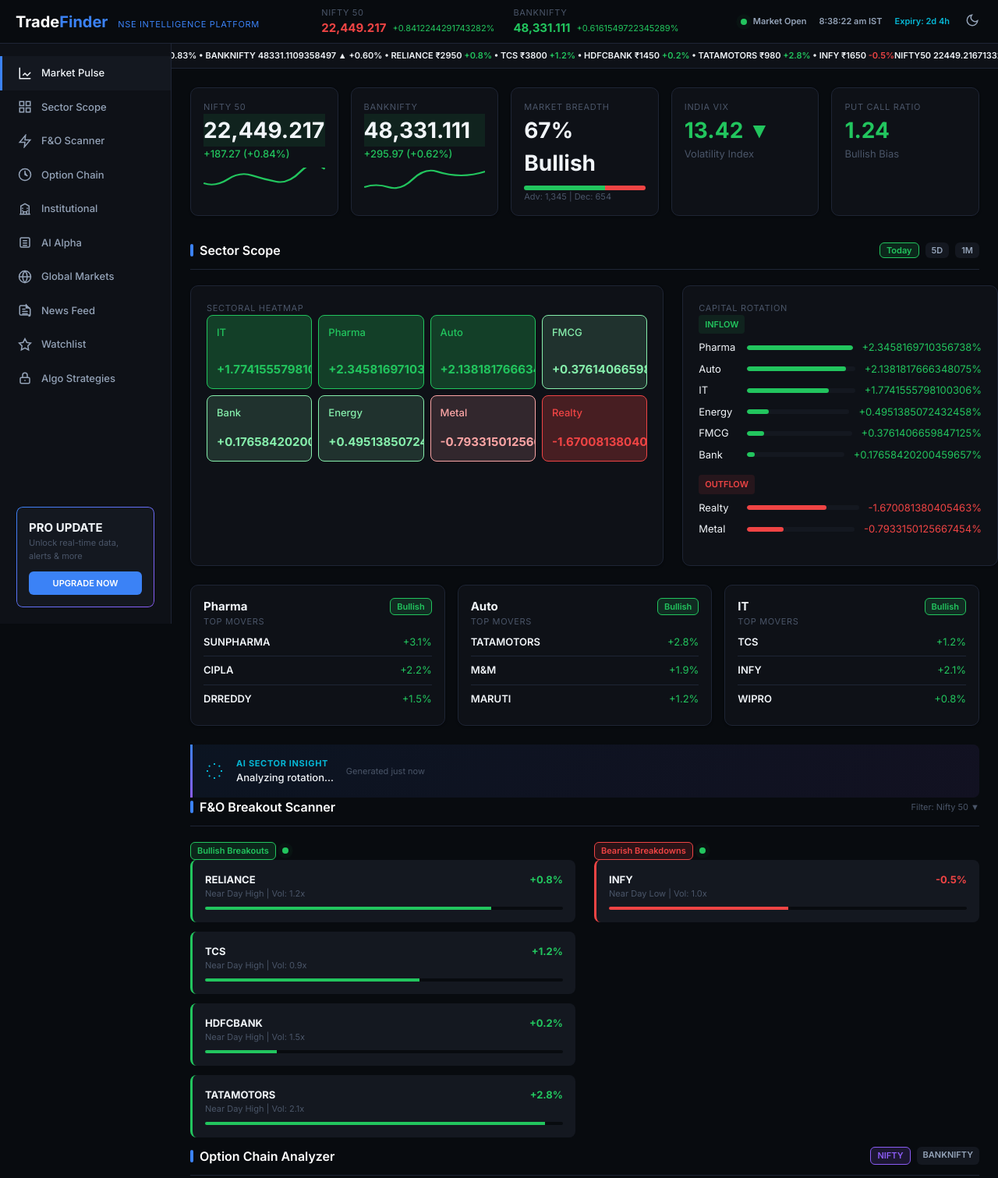
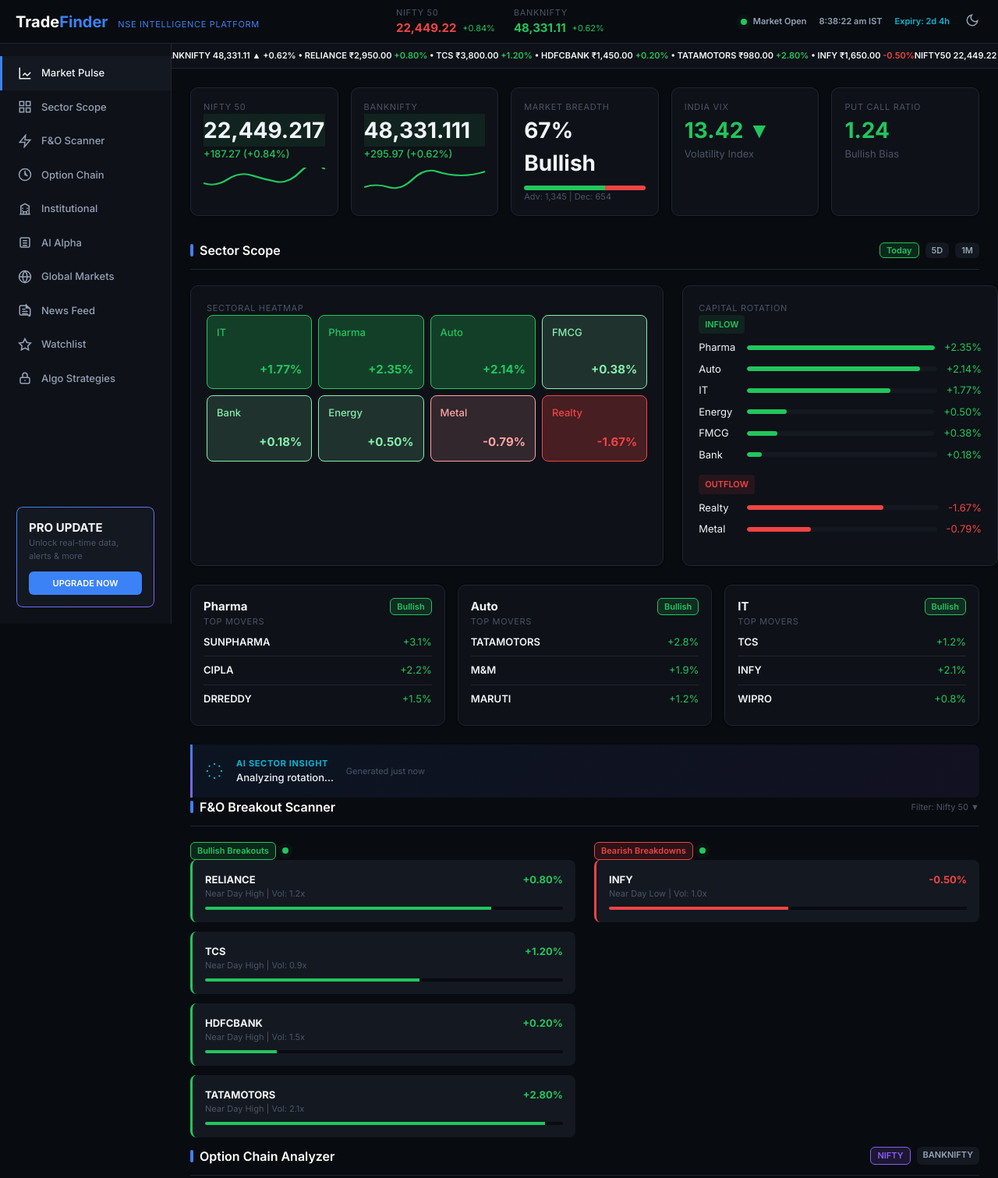
Before and after one commit to DipzSpell/dipzspell.github.io, a website: page index.html in a window 1280 px wide. Shown: the top 1511 px of the page at 78% size. Drawn offline with Linux system fonts and the light colour scheme.

Commit message:
Fix floating point precision in dashboard display

```diff
--- a/index.html
+++ b/index.html
@@ -644,8 +644,8 @@
 
         // Ticker Tape
         const renderTicker = () => {
-            const html = `NIFTY50 ${CONFIG.indices.nifty.ltp} ▲ +0.83% • BANKNIFTY ${CONFIG.indices.banknifty.ltp} ▲ +0.60% • ` +
-                CONFIG.watchlist.map(w => `${w.s} ₹${w.ltp} <span class="${col(w.chg)}">${sign(w.chg)}${w.chg}%</span>`).join(' • ');
+            const html = `NIFTY50 ${CONFIG.indices.nifty.ltp.toLocaleString('en-IN', {maximumFractionDigits:2, minimumFractionDigits:2})} ▲ +${fmt(CONFIG.indices.nifty.pct)}% • BANKNIFTY ${CONFIG.indices.banknifty.ltp.toLocaleString('en-IN', {maximumFractionDigits:2, minimumFractionDigits:2})} ▲ +${fmt(CONFIG.indices.banknifty.pct)}% • ` +
+                CONFIG.watchlist.map(w => `${w.s} ₹${w.ltp.toLocaleString('en-IN', {maximumFractionDigits:2, minimumFractionDigits:2})} <span class="${col(w.chg)}">${sign(w.chg)}${fmt(w.chg)}%</span>`).join(' • ');
             document.getElementById('ticker-content').innerHTML = html.repeat(4);
         };
 
@@ -682,11 +682,11 @@
                     <div class="text-sm text-muted mt-1">Bullish Bias</div>
                 </div>
             `;
-            document.getElementById('top-nifty-val').innerText = CONFIG.indices.nifty.ltp.toLocaleString('en-IN');
-            document.getElementById('top-nifty-chg').innerText = `+${CONFIG.indices.nifty.pct}%`;
+            document.getElementById('top-nifty-val').innerText = CONFIG.indices.nifty.ltp.toLocaleString('en-IN', {maximumFractionDigits:2, minimumFractionDigits:2});
+            document.getElementById('top-nifty-chg').innerText = `+${fmt(CONFIG.indices.nifty.pct)}%`;
             document.getElementById('top-nifty-chg').className = 'text-xs text-green';
-            document.getElementById('top-banknifty-val').innerText = CONFIG.indices.banknifty.ltp.toLocaleString('en-IN');
-            document.getElementById('top-banknifty-chg').innerText = `+${CONFIG.indices.banknifty.pct}%`;
+            document.getElementById('top-banknifty-val').innerText = CONFIG.indices.banknifty.ltp.toLocaleString('en-IN', {maximumFractionDigits:2, minimumFractionDigits:2});
+            document.getElementById('top-banknifty-chg').innerText = `+${fmt(CONFIG.indices.banknifty.pct)}%`;
             document.getElementById('top-banknifty-chg').className = 'text-xs text-green';
         };
 
@@ -703,17 +703,17 @@
                 else { bg = 'rgba(252,165,165,0.15)'; bc = '#fca5a5'; tc = '#fca5a5'; }
                 return `<div class="heat-tile ${i===0?'active':''}" style="min-height:${h}px; background:${bg}; border:1px solid ${bc}; color:${tc}">
                     <div class="heat-name">${s.name}</div>
-                    <div class="heat-val">${sign(s.change)}${s.change}%</div>
+                    <div class="heat-val">${sign(s.change)}${fmt(s.change)}%</div>
                 </div>`;
             }).join('');
 
             const ri = document.getElementById('rot-in');
             const ro = document.getElementById('rot-out');
             ri.innerHTML = CONFIG.sectors.filter(s=>s.change>0).sort((a,b)=>b.change-a.change).map(s=>
-                `<div class="rot-row"><div style="width:50px">${s.name}</div><div class="rot-bar-wrap"><div class="rot-bar" style="width:${(s.change/maxC)*100}%; background:var(--green-strong)"></div></div><div class="text-green">+${s.change}%</div></div>`
+                `<div class="rot-row"><div style="width:50px">${s.name}</div><div class="rot-bar-wrap"><div class="rot-bar" style="width:${(s.change/maxC)*100}%; background:var(--green-strong)"></div></div><div class="text-green">+${fmt(s.change)}%</div></div>`
             ).join('');
             ro.innerHTML = CONFIG.sectors.filter(s=>s.change<0).sort((a,b)=>a.change-b.change).map(s=>
-                `<div class="rot-row"><div style="width:50px">${s.name}</div><div class="rot-bar-wrap"><div class="rot-bar" style="width:${(Math.abs(s.change)/maxC)*100}%; background:var(--red-strong)"></div></div><div class="text-red">${s.change}%</div></div>`
+                `<div class="rot-row"><div style="width:50px">${s.name}</div><div class="rot-bar-wrap"><div class="rot-bar" style="width:${(Math.abs(s.change)/maxC)*100}%; background:var(--red-strong)"></div></div><div class="text-red">${fmt(s.change)}%</div></div>`
             ).join('');
 
             const dd = document.getElementById('drill-down');
@@ -736,14 +736,14 @@
             const bea = document.getElementById('fno-bear');
             bul.innerHTML = CONFIG.watchlist.filter(w=>w.chg>0).map(w=>`
                 <div class="scan-card bull">
-                    <div class="flex justify-between font-bold text-white mb-1"><span>${w.s}</span><span class="text-green">+${w.chg}%</span></div>
+                    <div class="flex justify-between font-bold text-white mb-1"><span>${w.s}</span><span class="text-green">+${fmt(w.chg)}%</span></div>
                     <div class="text-xs text-muted">Near Day High | Vol: ${w.vol}</div>
                     <div class="momentum-bar"><div style="width:${w.range}%; height:100%; background:var(--green-strong)"></div></div>
                 </div>
             `).join('');
             bea.innerHTML = CONFIG.watchlist.filter(w=>w.chg<0).map(w=>`
                 <div class="scan-card bear">
-                    <div class="flex justify-between font-bold text-white mb-1"><span>${w.s}</span><span class="text-red">${w.chg}%</span></div>
+                    <div class="flex justify-between font-bold text-white mb-1"><span>${w.s}</span><span class="text-red">${fmt(w.chg)}%</span></div>
                     <div class="text-xs text-muted">Near Day Low | Vol: ${w.vol}</div>
                     <div class="momentum-bar"><div style="width:${w.range}%; height:100%; background:var(--red-strong)"></div></div>
                 </div>
@@ -795,8 +795,8 @@
             t.innerHTML = CONFIG.watchlist.map(w => `
                 <tr>
                     <td class="font-bold text-white">${w.s}</td>
-                    <td>${w.ltp}</td>
-                    <td class="${col(w.chg)}">${sign(w.chg)}${w.chg}%</td>
+                    <td>${w.ltp.toLocaleString('en-IN', {maximumFractionDigits:2, minimumFractionDigits:2})}</td>
+                    <td class="${col(w.chg)}">${sign(w.chg)}${fmt(w.chg)}%</td>
                     <td><div class="badge ${w.chg>0?'badge-green':'badge-red'}">${w.chg>0?'Bullish':'Bearish'}</div></td>
                     <td>${w.vol}</td>
                     <td><div class="momentum-bar" style="width:100px; background:var(--bg-elevated)"><div style="width:${w.range}%; height:100%; background:var(--accent-cyan)"></div></div></td>
```
